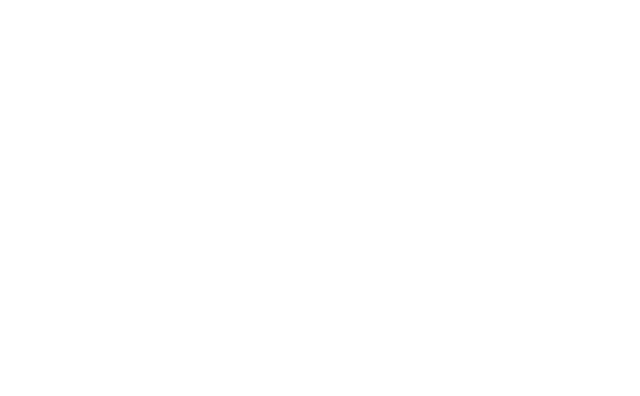
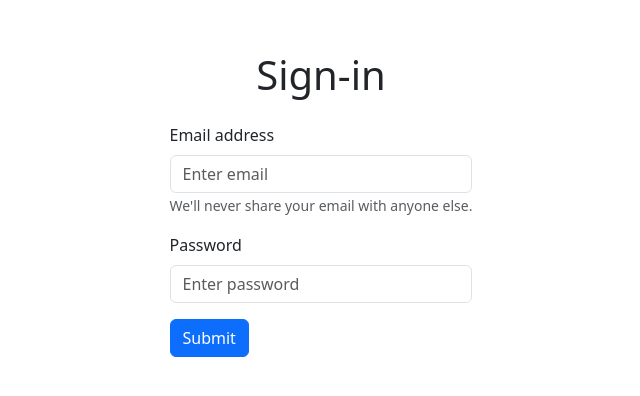
Before and after one commit to i-klla/MyFreedom-Frontend-courses, a React (Vite) app in the folder REACT_COURSES/AbsoluteCinema/: page /sign-in in a window 1280 px wide. Before the commit this address had no page. Shown: the part 196-592 px from the top of the page, without its empty margins (319-959 px from the left). Built offline with nearby package versions, Linux system fonts and the light colour scheme.

Commit message:
add Sign in Page

```diff
--- a/REACT_COURSES/AbsoluteCinema/src/App.jsx
+++ b/REACT_COURSES/AbsoluteCinema/src/App.jsx
@@ -2,6 +2,7 @@
 import HomePage from "./pages/HomePage/HomePage"
 import MoviePage from "./pages/MoviePage/MoviePage"
 import TestPage from "./pages/TestPage/TestPage"
+import SingInPage from "./pages/SigninPage/SingInPage"
 
 function App() {
 
@@ -11,6 +12,8 @@
       <Routes>
         <Route path='/' element={<HomePage/>}/>
         <Route path='/movie/:id' element={<MoviePage/>}/>
+        <Route path='/test' element={<TestPage/>}/>
+        <Route path='/sign-in' element={<SingInPage/>}/>
       </Routes>
     </BrowserRouter>
   )
--- a/REACT_COURSES/AbsoluteCinema/src/components/CustomNavbar/CustomNavbar.jsx
+++ b/REACT_COURSES/AbsoluteCinema/src/components/CustomNavbar/CustomNavbar.jsx
@@ -1,6 +1,14 @@
 import {Button, Container, Form, Nav, Navbar, NavDropdown} from 'react-bootstrap';
+import { Navigate, useNavigate } from 'react-router';
 
 function CustomNavbar() {
+
+  const navigate = useNavigate()
+
+  function goToSigninPage() {
+        navigate('/sign-in') // функция для перехода на страницу входа
+    }
+
     return (
         <Navbar expand="sm" className="bg-body-tertiary">
         <Container fluid="xl">
@@ -26,7 +34,7 @@
               </NavDropdown>
             </Nav>
             <Form className="d-flex">
-              <Button variant="outline-success">Sign-in</Button>
+              <Button onClick={goToSigninPage} variant="outline-success">Sign-in</Button>
             </Form>
           </Navbar.Collapse>
         </Container>
--- /dev/null
+++ b/REACT_COURSES/AbsoluteCinema/src/components/SigninForm/SigninForm.jsx
@@ -0,0 +1,83 @@
+import { useState } from "react";
+import classes from "./SigninForm.module.css";
+import { Form, Button } from "react-bootstrap";
+
+function SigninForm() {
+  const [signinData, setSigninData] = useState({
+    email: "",
+    password: "",
+  });
+
+  const [errors, setError] = useState({
+    email: "", //ошибок нет
+    password: "",
+  });
+
+  function changeEmailInput(event) {
+    console.log(event.target.value);
+    setSigninData({
+      ...signinData, // сохраняем старые данные
+      email: event.target.value, // обновляем только email
+    });
+  }
+
+  function changePasswordInput(event) {
+    console.log(event.target.value);
+    setSigninData({
+      ...signinData, // сохраняем старые данные
+      password: event.target.value, // обновляем только пароль
+    });
+  }
+
+  function submitForm(event) {
+    event.preventDefault(); // отменяем стандартное поведение формы (перезагрузку страницы)
+
+    const { email, password } = signinData;
+
+    if (!email) {
+      // проверяем, заполнены ли поля
+      setError((errors) => ({ ...errors, email: "Email is required!" }));
+    }
+    if (!password) {
+      setError((errors) => ({ ...errors, password: "Password is required!" }));
+    }
+  }
+
+  return (
+    <Form>
+      <Form.Group className="mb-3" controlId="formBasicEmail">
+        <Form.Label>Email address</Form.Label>
+        <Form.Control
+          onChange={changeEmailInput}
+          type="email"
+          placeholder="Enter email"
+          isInvalid={Boolean(errors.email)} // Boolean('') => flase, Boolean('Email is required!') => true
+        />
+        <Form.Control.Feedback type="invalid">
+          {errors.email} {/*Email is required!*/}
+        </Form.Control.Feedback>
+        <Form.Text className="text-muted">
+          We'll never share your email with anyone else.
+        </Form.Text>
+      </Form.Group>
+
+      <Form.Group className="mb-3" controlId="formBasicPassword">
+        <Form.Label>Password</Form.Label>
+        <Form.Control
+          onChange={changePasswordInput}
+          type="password"
+          placeholder="Enter password"
+          isInvalid={Boolean(errors.password)}
+        />
+         <Form.Control.Feedback type="invalid">
+          {errors.password} {/*Password is required!*/}
+        </Form.Control.Feedback>
+      </Form.Group>
+      <Button onClick={submitForm} variant="primary" type="submit">
+        Submit
+      </Button>
+    </Form>
+  );
+}
+
+export default SigninForm;
--- /dev/null
+++ b/REACT_COURSES/AbsoluteCinema/src/pages/SigninPage/SinginPage.jsx
@@ -0,0 +1,16 @@
+import SigninForm from '../../components/SigninForm/SigninForm';
+import classes from './SingInPage.module.css';
+import { Container } from "react-bootstrap";
+
+function SingInPage() {
+    return (
+        <Container fluid="xl">
+           <div className={classes.signinFormContainer}>
+            <h1 className='mb-4'>Sign-in</h1>
+             <SigninForm/>
+           </div>
+        </Container>
+    )
+}
+
+export default SingInPage
--- /dev/null
+++ b/REACT_COURSES/AbsoluteCinema/src/pages/SigninPage/SinginPage.module.css
@@ -0,0 +1,7 @@
+.signinFormContainer {
+    display: flex;
+    flex-direction: column;
+    align-items: center;
+    justify-content: center;
+    min-height: 100dvh;
+}
```
Also changed, not shown: REACT_COURSES/AbsoluteCinema/src/components/SigninForm/SigninForm.module.css (added), 1 other file (tests, documents, lock files or other folders).
